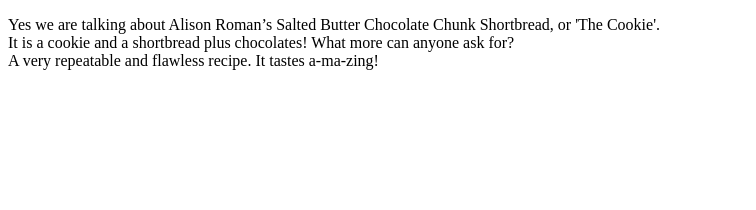
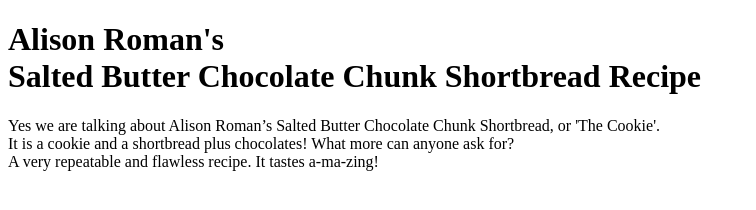
Before and after one commit to nazreenpe/The-Cookie-Recipe, a plain HTML site: page recipe.html in a window 1280 px wide. Shown: the whole page, without its empty margins (0-756 px from the left). Drawn offline with Linux system fonts and the light colour scheme.

Commit message:
Added heading of the page

```diff
--- a/recipe.html
+++ b/recipe.html
@@ -8,6 +8,7 @@
 </head>
 <body>
     <div>
+        <h1>Alison Roman's <br> Salted Butter Chocolate Chunk Shortbread Recipe</h1>
         <p>Yes we are talking about Alison Roman’s Salted Butter Chocolate Chunk Shortbread, or 'The Cookie'.
             <br>It is a cookie and a shortbread plus chocolates! What more can anyone ask for?
             <br>A very repeatable and flawless recipe. It tastes a-ma-zing!
```
